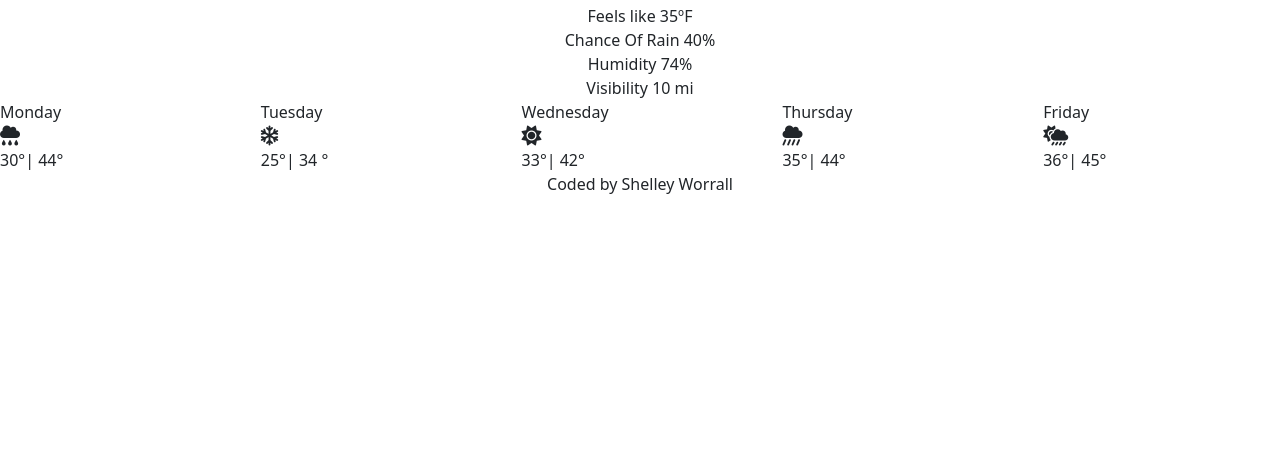
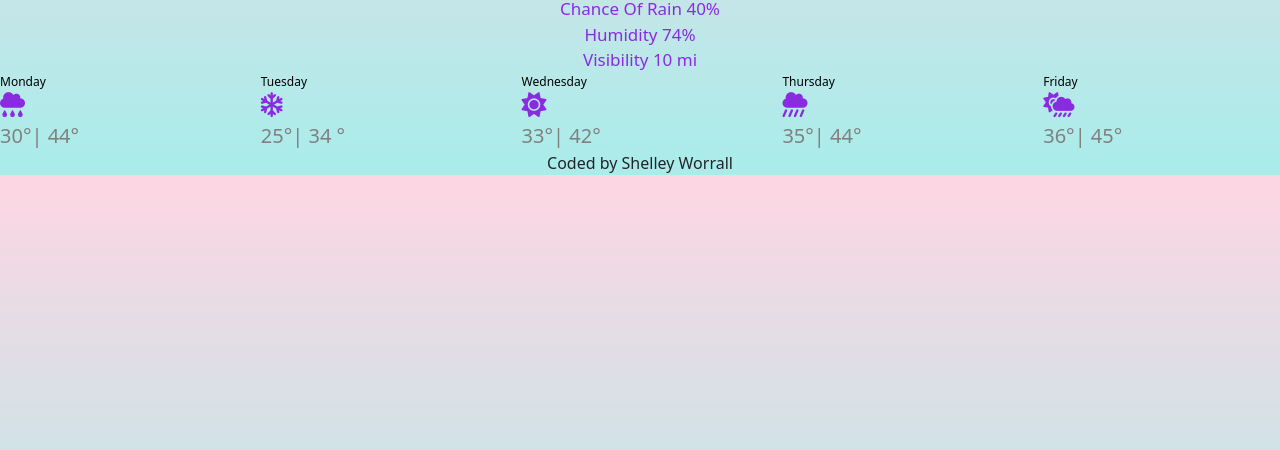
Before and after one commit to shelleyworrall/my-weather-app, a website built with Parcel: page index.html in a window 1280 px wide. Shown: the part 350-800 px from the top of the page. Built offline with nearby package versions, Linux system fonts and the light colour scheme.

Commit message:
Update index.html

```diff
--- a/index.html
+++ b/index.html
@@ -14,7 +14,7 @@
 <script src="https://kit.fontawesome.com/ac94533f49.js" crossorigin="anonymous"></script>
 <link href="https://cdn.jsdelivr.net/npm/bootstrap@5.0.0-beta2/dist/css/bootstrap.min.css" rel="stylesheet" integrity="sha384-BmbxuPwQa2lc/FVzBcNJ7UAyJxM6wuqIj61tLrc4wSX0szH/Ev+nYRRuWlolflfl" crossorigin="anonymous">
 
-<link rel="stylesheet" href="src/styles.css" />
+<link rel="stylesheet" href="styles.css" />
 <script src="https://unpkg.com/axios/dist/axios.min.js"></script>
 <script src="package.json"></script>
 
```
